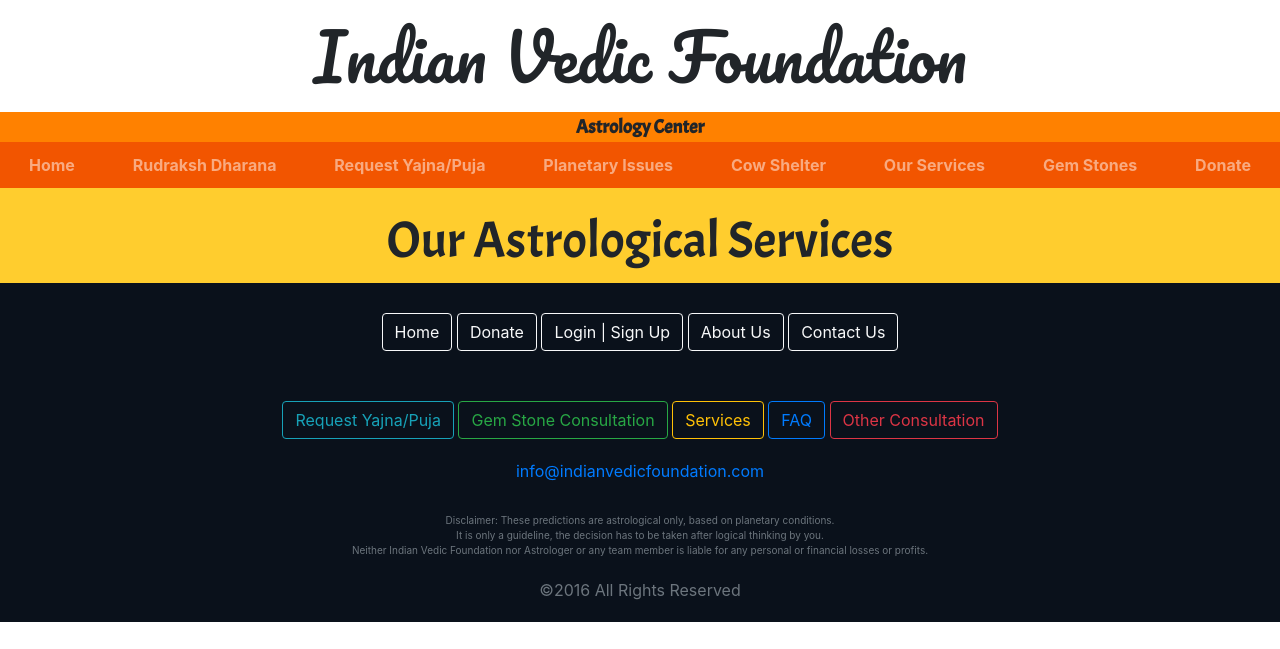
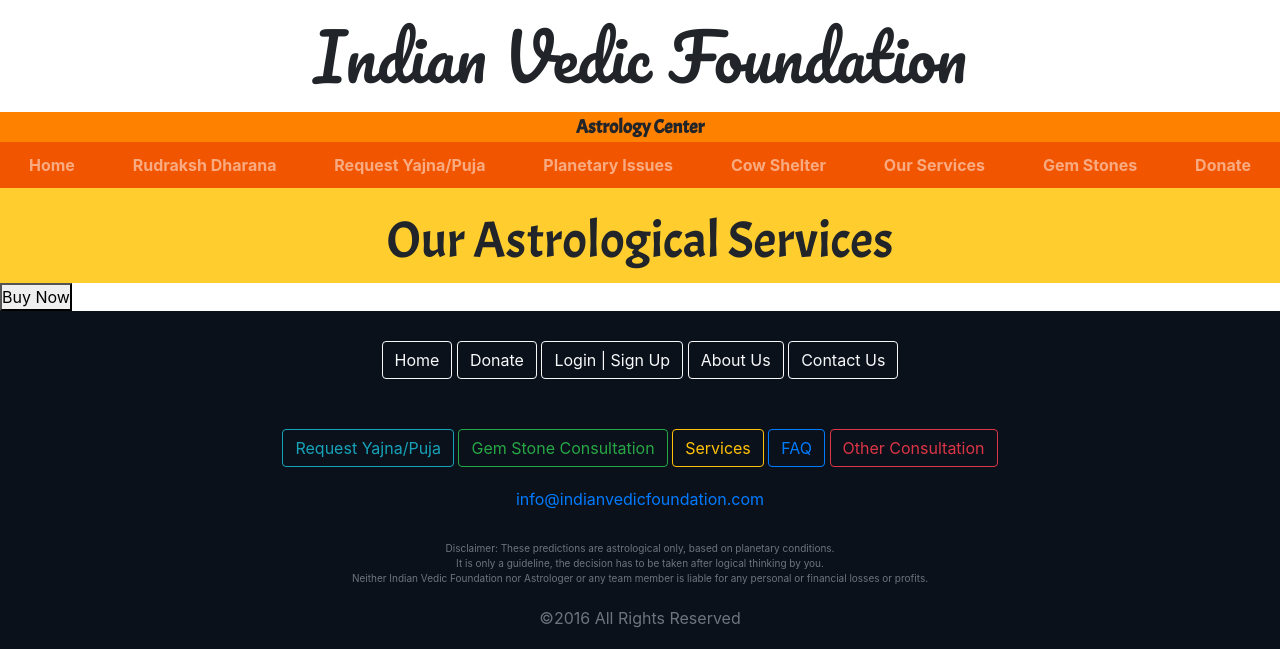
Before and after one commit to sonali-yadav/astro-website, a Django app: page /donations/services/ in a window 1280 px wide. Shown: the top 649 px of the page. Run offline with Django 3.2, Linux system fonts and the light colour scheme; some libraries are stand-ins or nearby versions.

Commit message:
Changes to services

```diff
--- a/donations/templates/donations/services.html
+++ b/donations/templates/donations/services.html
@@ -3,8 +3,10 @@
 {% block content %}
 <div class="yajna_headings">Our Astrological Services</div>
 <div>
-    <div class="">
-
+    <div class="feature_box_div">
+        <div class="feature_head_div"></div>
+        <div class="feature_text_div"></div>
+        <div class="feature_button_div"><button>Buy Now</button></div>
     </div>
 </div>
 {% endblock %}
```
